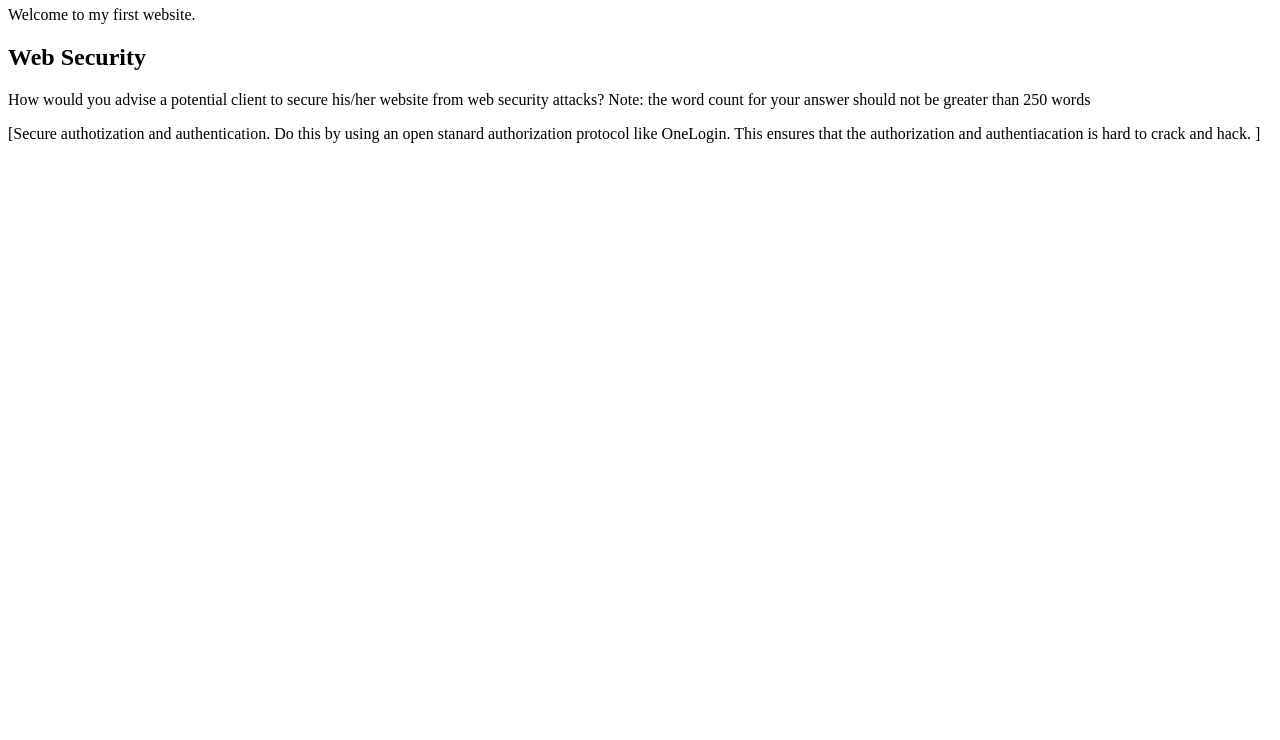
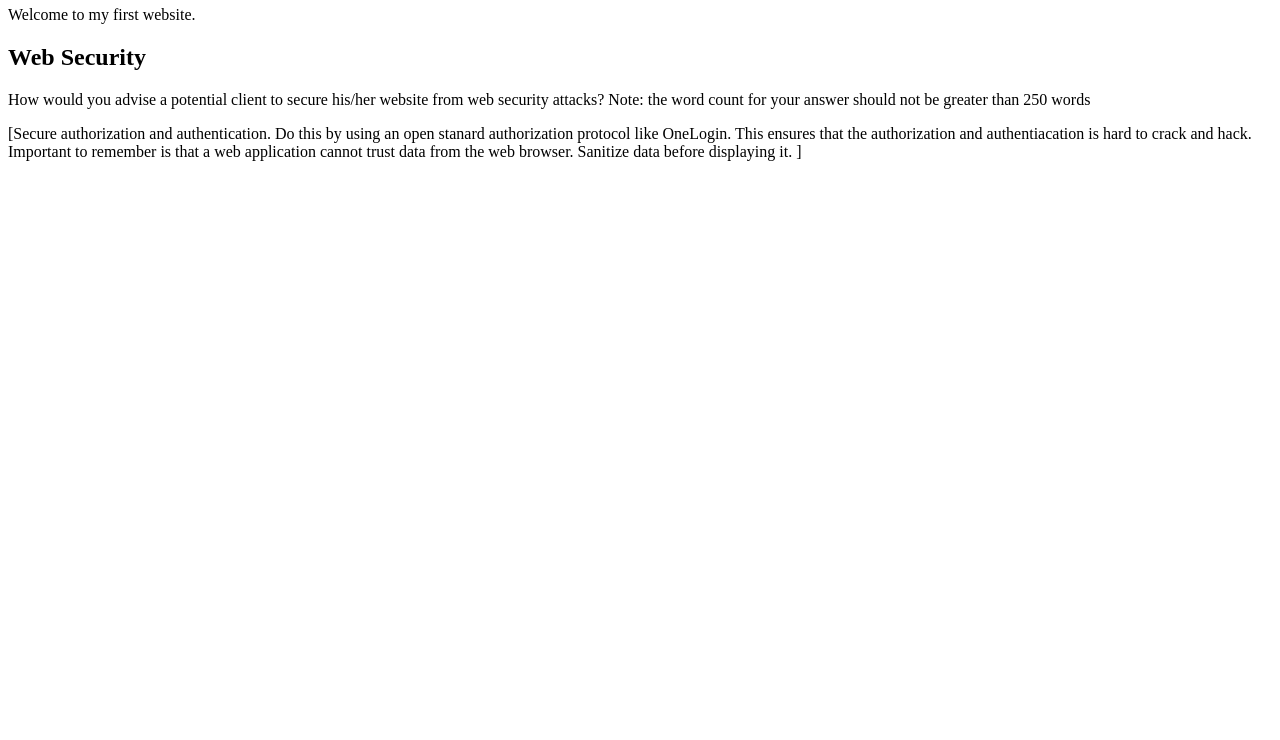
Before and after one commit to Noroff-FEU-Assignments/cross-course-project-DelisaRogger, a plain HTML site: page index.html in a window 1280 px wide. Shown: the part 60-800 px from the top of the page. Drawn offline with Linux system fonts and the light colour scheme.

Commit message:
Update index.html

```diff
--- a/index.html
+++ b/index.html
@@ -10,8 +10,10 @@
     <h2>Web Security</h2>
     <p id="web-security-question">How would you advise a potential client to secure his/her website from web security
         attacks? Note: the word count for your answer should not be greater than 250 words</p>
-    <p id="web-security-answer">[Secure authotization and authentication. Do this by using an open stanard authorization
-        protocol like OneLogin. This ensures that the authorization and authentiacation is hard to crack and hack. ]</p>
+    <p id="web-security-answer">[Secure authorization and authentication. Do this by using an open stanard authorization
+        protocol like OneLogin. This ensures that the authorization and authentiacation is hard to crack and hack.
+        Important to remember is that a web application cannot trust data from the web browser. Sanitize data before
+        displaying it. ]</p>
 </body>
 
 </html>
```
